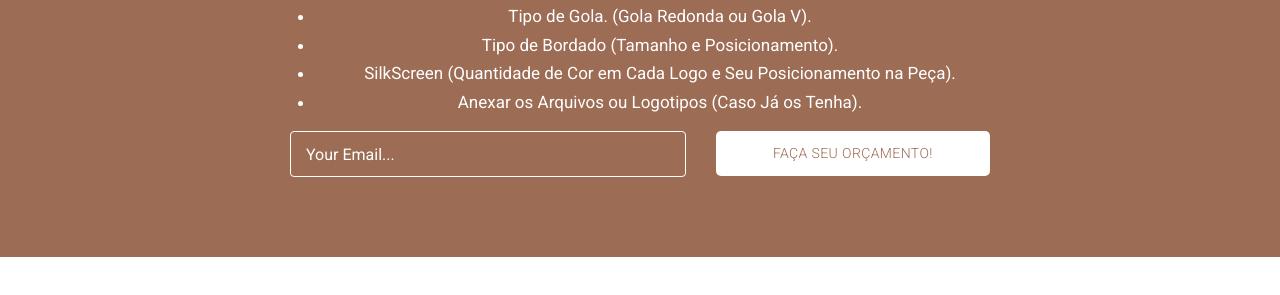
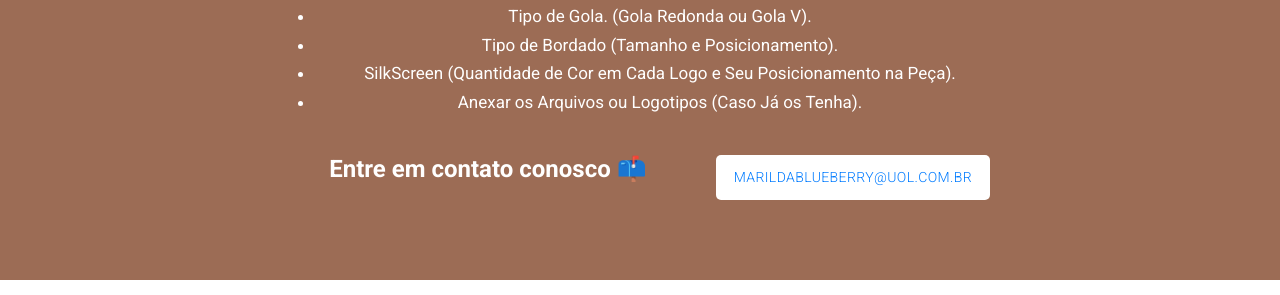
Before and after one commit to vicyago/BlueBerry, a plain HTML site: page products.html in a window 1280 px wide. Shown: the part 2164-2459 px from the top of the page. Drawn offline with Linux system fonts and the light colour scheme.

Commit message:
email form

```diff
--- a/products.html
+++ b/products.html
@@ -247,20 +247,30 @@ Não Sei</p>
               <li> SilkScreen (Quantidade de Cor em Cada Logo e Seu Posicionamento na Peça).</li>
               <li>Anexar os Arquivos ou Logotipos (Caso Já os Tenha).</li>
               </ul>
+              <br />
               <div class="container">
                 <form id="subscribe" action="" method="get">
                   <div class="row">
                     <div class="col-md-7">
                       <fieldset>
-                        <input name="email" type="text" class="form-control" id="email"
-                        onfocus="if(this.value == 'Your Email...') { this.value = ''; }"
-                    	onblur="if(this.value == '') { this.value = 'Your Email...';}"
-                    	value="Your Email..." required="">
+                        <span>
+                          <h4 class="h2stylecolor">
+                          Entre em contato conosco 📫
+                          </h4>
+                        </span>
                       </fieldset>
                     </div>
                     <div class="col-md-5">
                       <fieldset>
-                        <button type="submit" id="form-submit" class="button">Faça Seu Orçamento!</button>
+                        <button type="submit" id="form-submit" class="button">
+                          <a
+                            href="mailto:marildablueberry@uol.com.br"
+                            title="email"
+                            role="link"
+                            tabindex="0"
+                            target="blank"
+                            >marildablueberry@uol.com.br</a
+                            ></button>
                       </fieldset>
                     </div>
                   </div>
```
